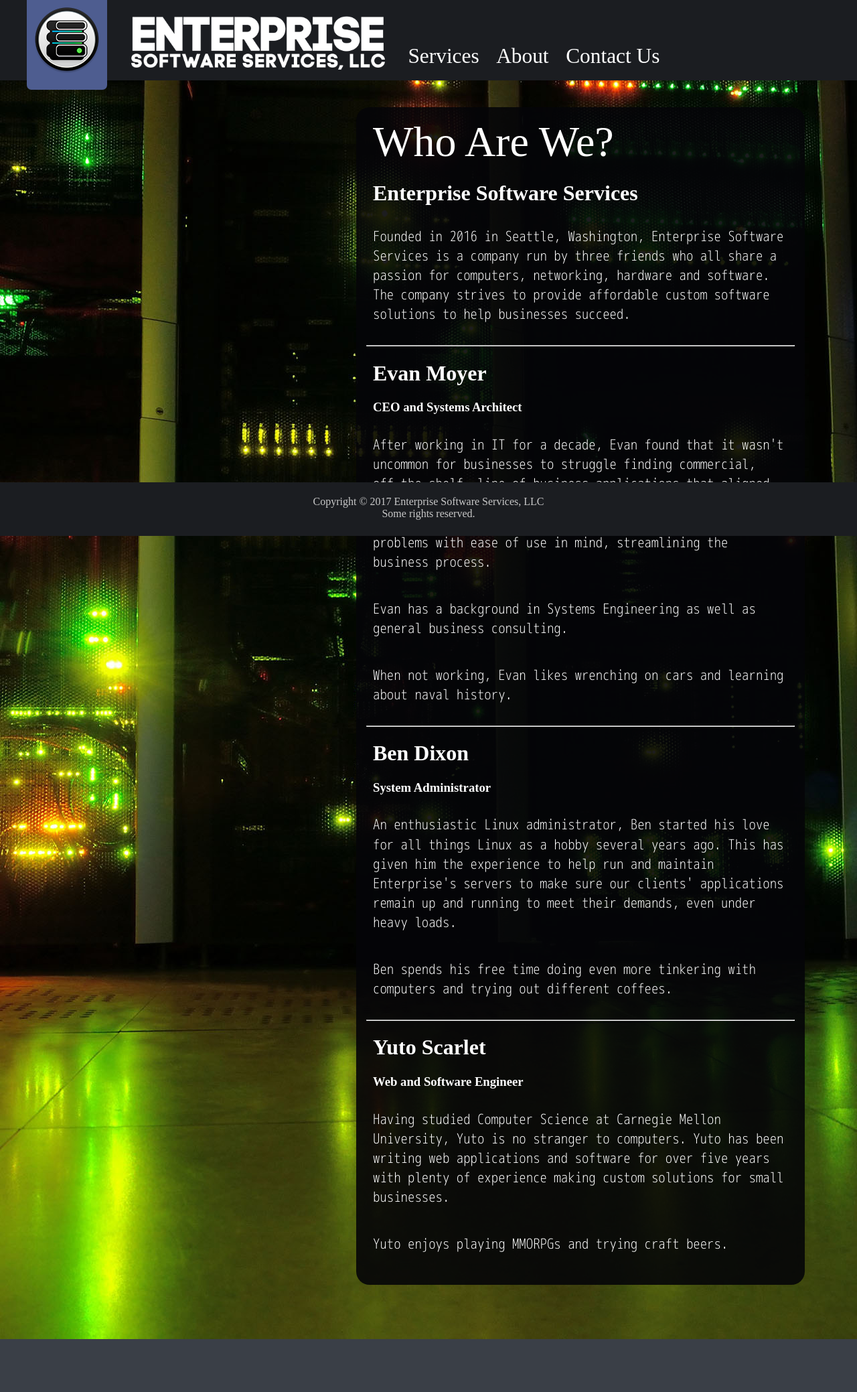
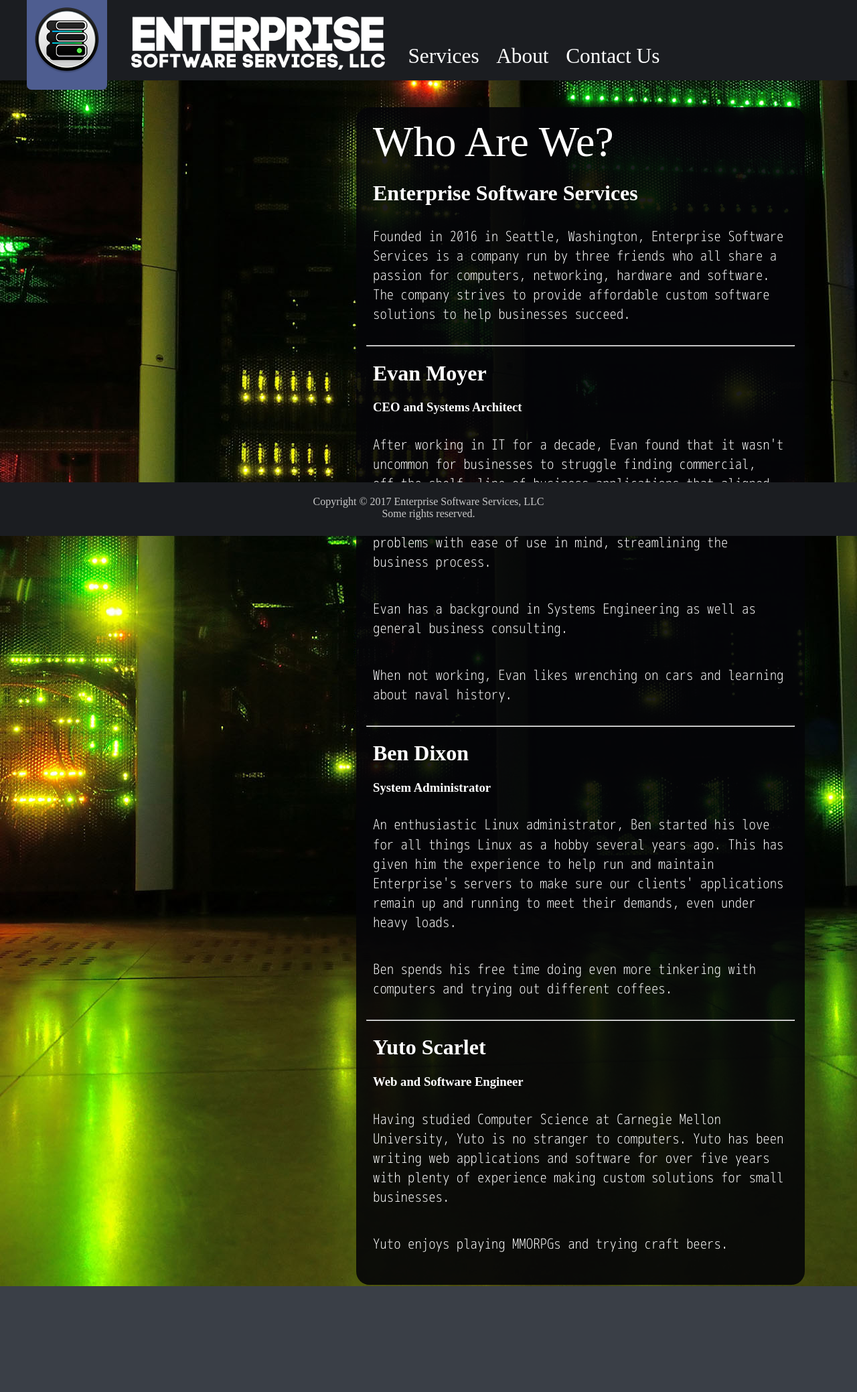
Before and after one commit to EnterpriseSoftwareServices/ESS-website, a Django app: template ESS/templates/about.html in a window 1280 px wide. Shown: the whole page at 67% size. Run offline with Django 3.2, Linux system fonts and the light colour scheme; the template is opened without the code that fills it, so the values that code supplies are empty; some libraries are stand-ins or nearby versions; some web fonts are replaced.

Commit message:
Background image positioning

```diff
--- a/static/css/main.css
+++ b/static/css/main.css
@@ -21,7 +21,7 @@ body {
   background-image: url('../img/background4.jpg');
   background-repeat: no-repeat;
   background-size: 2880px;
-  background-position: center;
+  background-position: top;
   background-color: #3A3F47;
 }
 
```
